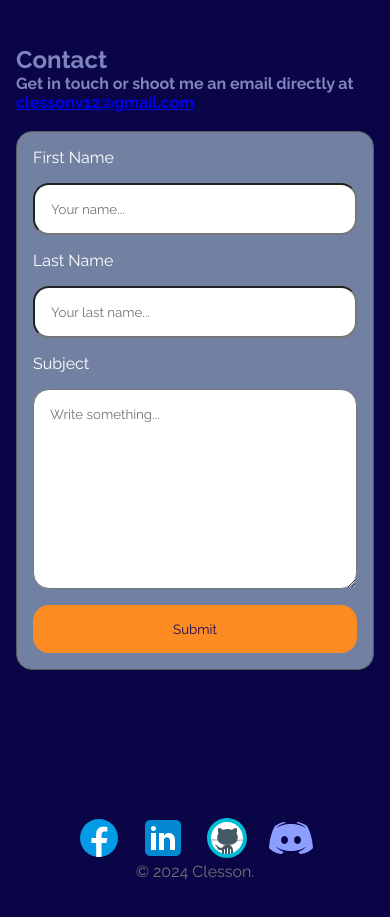
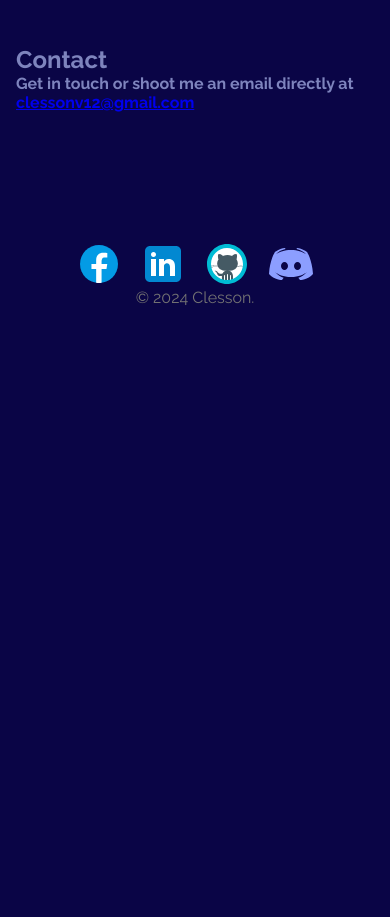
Before and after one commit to realone214/portfolio, a website built with Vite: page index.html in a window 390 px wide. Shown: the part 5500-6417 px from the top of the page. After the commit the page ends 5887 px from the top, so only its background shows below. Built offline with nearby package versions, Linux system fonts and the light colour scheme; files whose address does not match are found by name.

Commit message:
update contact page

```diff
--- a/index.html
+++ b/index.html
@@ -278,17 +278,6 @@
                             <h4>Get in touch or shoot me an email directly at
                                 <a href="mailto:clessonv12@gmail.com">clessonv12@gmail.com</a>
                             </h4>
-                        </div><br>
-                        <form action="/action_page.php" method="post">
-                            <label for="fname">First Name</label>
-                            <input type="text" id="fname" name="firstname" placeholder="Your name..." required aria-label="First Name">
-                            <label for="lname">Last Name</label>
-                            <input type="text" id="lname" name="lastname" placeholder="Your last name..." required aria-label="Last Name">
-                            <label for="subject">Subject</label>
-                            <textarea id="subject" name="subject" placeholder="Write something..." required style="height: 200px" aria-label="Subject"></textarea>
-                            <button type="submit">Submit</button>
-                        </form>
-
 
                     </div>
                 </div>
--- a/style.css
+++ b/style.css
@@ -68,7 +68,7 @@ nav {
     right: 0;
     width: 200px;
     display: none;
-    background-color: #f28623;
+    background-color: #7281a2;
     li {
       padding: 1rem;
       text-align: center;
@@ -99,7 +99,7 @@ nav {
 
   a {
     text-decoration: none;
-    color: #ffffff;
+    color: #0a0546;
     &:hover {
       color: #fcd602;
     }
```
